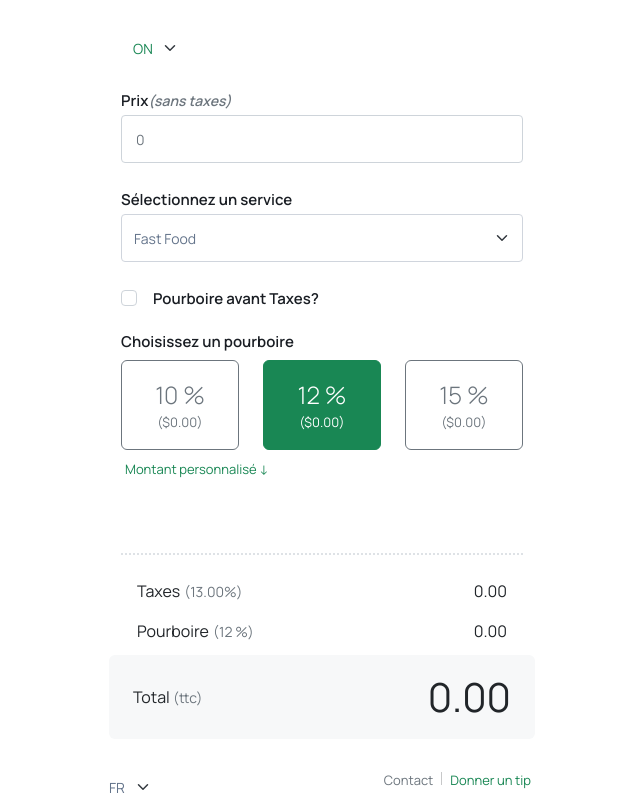
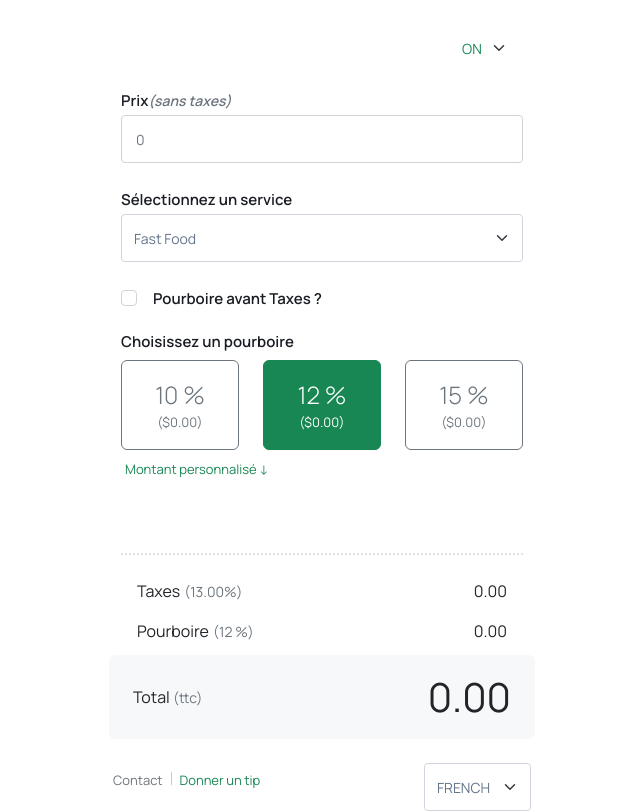
Before and after one commit to cfenoh/calculator, a React (Vite) app: page / in a window 1280 px wide. Shown: the whole page, without its empty margins (318-958 px from the left). Built offline with nearby package versions, Linux system fonts and the light colour scheme.

Commit message:
allow user to switch lang

```diff
--- a/package.json
+++ b/package.json
@@ -21,7 +21,9 @@
     "react": "^18.2.0",
     "react-dom": "^18.2.0",
     "react-hook-form": "^7.43.0",
-    "yarn": "^1.22.19"
+    "yarn": "^1.22.19",
+    "i18next": "^22.4.9",
+    "i18next-browser-languagedetector": "^7.0.1"
   },
   "devDependencies": {
     "@testing-library/jest-dom": "^5.16.5",
@@ -41,7 +43,6 @@
     "eslint-plugin-jsx-a11y": "^6.6.1",
     "eslint-plugin-react": "^7.31.11",
     "eslint-plugin-react-hooks": "^4.6.0",
-    "i18next": "^22.4.9",
     "jsdom": "^21.1.0",
     "prettier": "^2.8.1",
     "react-i18next": "^12.1.5",
--- a/public/locales/en/form.json
+++ b/public/locales/en/form.json
@@ -4,14 +4,19 @@
     "label": "Price"
   },
   "service": {
-    "label": "select a service"
+    "label": "Select a service"
   },
   "province": {
     "label": "Select a province"
   },
-  "shouldApplyTipBeforeTax": "Apply tip before taxes",
-  "total": "total",
-  "tip": "Tip",
+  "shouldApplyTipBeforeTax": "Apply tip before taxes?",
+  "total": "Total",
+  "tip": {
+    "label": "Select a tip",
+    "computed": "Tip",
+    "beforeTax": "Tip Before Taxes",
+    "customize": "Customize"
+  },
   "taxes": {
     "label": "Taxes",
     "included": "taxes incl",
--- a/public/locales/fr/form.json
+++ b/public/locales/fr/form.json
@@ -9,7 +9,7 @@
   "province": {
     "label": "Sélectionnez une province"
   },
-  "shouldApplyTipBeforeTax": "Pourboire avant Taxes?",
+  "shouldApplyTipBeforeTax": "Pourboire avant Taxes ?",
   "total": "Total",
   "tip": {
     "label": "Choisissez un pourboire",
@@ -22,5 +22,4 @@
     "included": "ttc",
     "excluded": "sans taxes"
   }
-
 }
--- a/src/App.tsx
+++ b/src/App.tsx
@@ -20,8 +20,7 @@ function App() {
               "d-flex flex-row justify-content-between align-items-center align-content-center border-2"
             }
           >
-            <LangSelector />
-            <List className={"me-3"}>
+            <List className={"ps-3"}>
               <ListInlineItem>
                 <a
                   href={"https://tally.so/r/n07EQB"}
@@ -48,6 +47,7 @@ function App() {
                 </a>
               </ListInlineItem>
             </List>
+            <LangSelector />
           </Container>
         </Row>
       </div>
--- a/src/components/LangSelector/LangSelector.tsx
+++ b/src/components/LangSelector/LangSelector.tsx
@@ -1,11 +1,12 @@
 import React from "react";
 import { Input } from "reactstrap";
 import { useTranslation } from "react-i18next";
+import { LANGUAGES } from "../../features/TipForm/data.const";
 
 export const LangSelector: React.FC = () => {
-  const { t } = useTranslation("default");
+  const { t, i18n } = useTranslation("default");
   return (
-    <div className={"mb-0"}>
+    <div className={"mb-0 me-3"}>
       <label htmlFor={"langId"} aria-hidden={true} hidden={true}>
         {t("footer.lang")}
       </label>
@@ -14,10 +15,15 @@ export const LangSelector: React.FC = () => {
         id={"langId"}
         role={"combobox"}
         aria-label={"langId"}
-        className={"border-0 text-uppercase"}
+        className={"text-uppercase"}
+        onChange={(event) => i18n.changeLanguage(event.target.value)}
+        defaultValue={i18n.resolvedLanguage}
       >
-        <option className={"text-uppercase"}>fr</option>
-        <option className={"text-uppercase"}>en</option>
+        {Object.keys(LANGUAGES).map((lang) => (
+          <option className={"text-uppercase"} key={lang} value={lang}>
+            {LANGUAGES[lang].nativeName}
+          </option>
+        ))}
       </Input>
     </div>
   );
--- a/src/features/TipForm/NumberTextField.tsx
+++ b/src/features/TipForm/NumberTextField.tsx
@@ -16,7 +16,7 @@ const isKeyInNotAllowedChar = (
 
 const NumberTextField: React.FC<{
   name: string;
-}> = ({ name }) => {
+}> = ({ name, ...rest }) => {
   const [field] = useField(name);
   return (
     <Input
@@ -28,6 +28,7 @@ const NumberTextField: React.FC<{
       className={"form-base-input rounded-1"}
       {...field}
       value={field.value}
+      {...rest}
     />
   );
 };
--- a/src/features/TipForm/TipFormHeader.tsx
+++ b/src/features/TipForm/TipFormHeader.tsx
@@ -11,8 +11,8 @@ const TipFormHeader = () => {
           "d-flex flex-row justify-content-between align-items-center align-content-center"
         }
       >
+        &nbsp;
         <ProvinceSelector provinces={provinces} />
-        &nbsp;
       </Col>
     </Row>
   );
--- a/src/features/TipForm/data.const.ts
+++ b/src/features/TipForm/data.const.ts
@@ -1,2 +1,12 @@
 export const DEFAULT_SERVICE_ID = 1;
 export const DEFAULT_PROVINCE_ID = 5;
+
+type Language = {
+  [key: string]: {
+    nativeName: string;
+  };
+};
+export const LANGUAGES: Language = {
+  en: { nativeName: "English" },
+  fr: { nativeName: "French" },
+};
--- a/src/i18n.js
+++ b/src/i18n.js
@@ -3,10 +3,14 @@ import { initReactI18next } from "react-i18next";
 import Backend from "i18next-http-backend";
 import formTranslationFR from "../public/locales/fr/form.json";
 import defaultTranslationFr from "../public/locales/fr/default.json";
+import formTranslationEN from "../public/locales/en/form.json";
+import defaultTranslationEn from "../public/locales/en/default.json";
+import LanguageDetector from "i18next-browser-languagedetector";
 
 i18n
   .use(Backend)
   .use(initReactI18next) // passes i18n down to react-i18next
+  .use(LanguageDetector)
   .init({
     lng: "fr", // language to use, more information here:
     // https://www.i18next.com/overview/configuration-options#languages-namespaces-resources
@@ -21,6 +25,10 @@ i18n
         form: formTranslationFR,
         default: defaultTranslationFr,
       },
+      en: {
+        form: formTranslationEN,
+        default: defaultTranslationEn,
+      },
     },
   });
 
```
Also changed, not shown: 2 other files (tests, documents, lock files or other folders).
